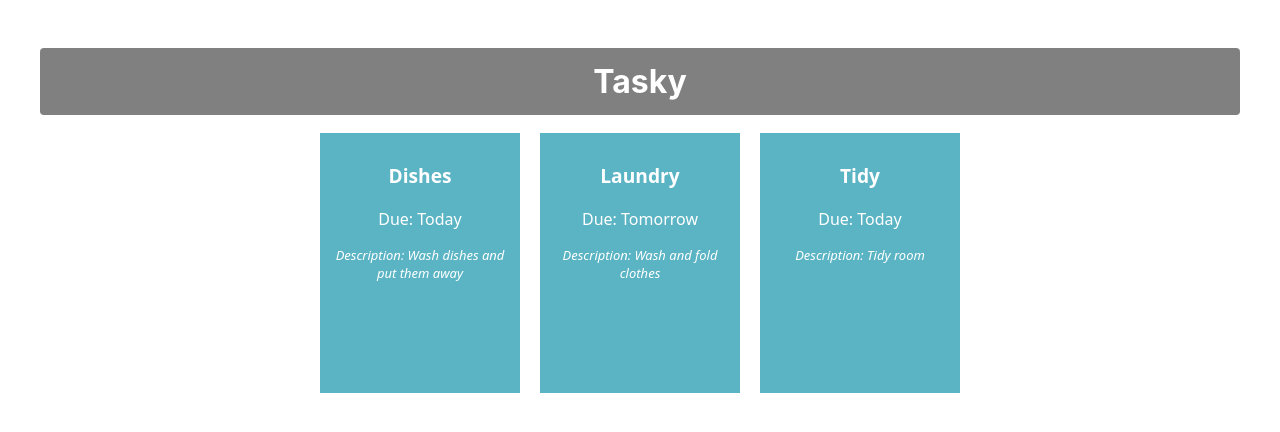
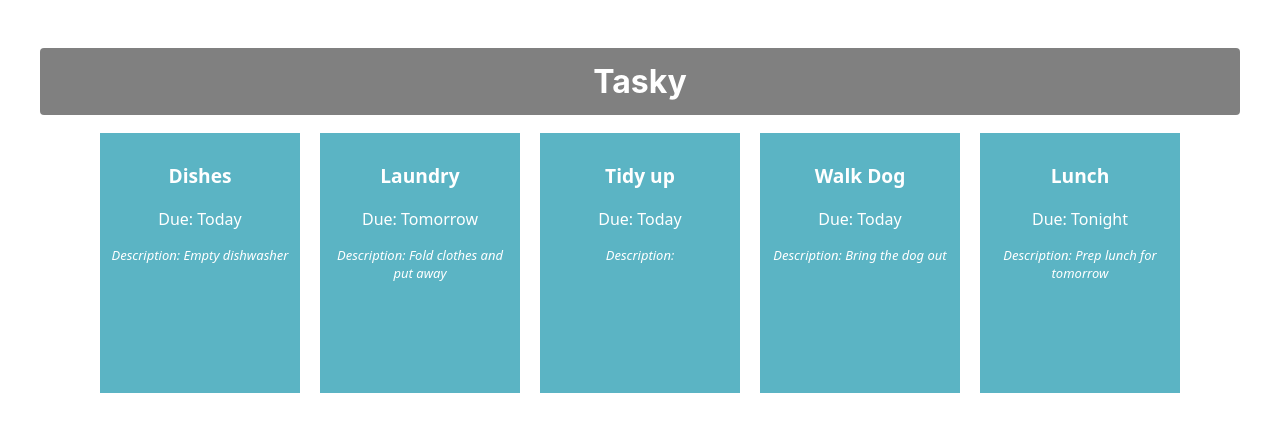
Before and after one commit to Murph908/react-basics-labs, a React (Create React App) app in the folder tasky/: page / in a window 1280 px wide. Shown: the top 432 px of the page. Built offline with nearby package versions, Linux system fonts and the light colour scheme.

Commit message:
Completed Week 2 Lab B

```diff
--- a/tasky/src/App.js
+++ b/tasky/src/App.js
@@ -1,16 +1,35 @@
 import './App.css';
 import Task from './components/Task';
+import React, { useState } from 'react';
 
 
 function App() {
+  const [ taskState, setTaskState ] = useState({
+    tasks: [
+      { id: 1, title:"Dishes", description: "Empty dishwasher", deadline: "Today" },
+      { id: 2, title: "Laundry", description: "Fold clothes and put away", deadline: "Tomorrow" },
+      { id: 3, title: "Tidy up", deadline: "Today" },
+      { id: 4, title: "Walk Dog", description: "Bring the dog out", deadline: "Today" },
+      { id: 5, title: "Lunch", description: "Prep lunch for tomorrow", deadline: "Tonight" }
+    ]
+  });
+
   return (
     <div className="container">
+
       <h1>Tasky</h1>
-      <Task title="Dishes" deadline="Today" description="Wash dishes and put them away" />
-      <Task title="Laundry" deadline="Tomorrow" description="Wash and fold clothes" />
-      <Task title="Tidy" deadline="Today" description="Tidy room" />
+      {taskState.tasks.map((task) => (
+    <Task
+      title={task.title}
+      description={task.description}
+      deadline={task.deadline}
+      key={task.id}
+    />
+  ))}
+
     </div>
   );
+
 }
 
 export default App;
```
